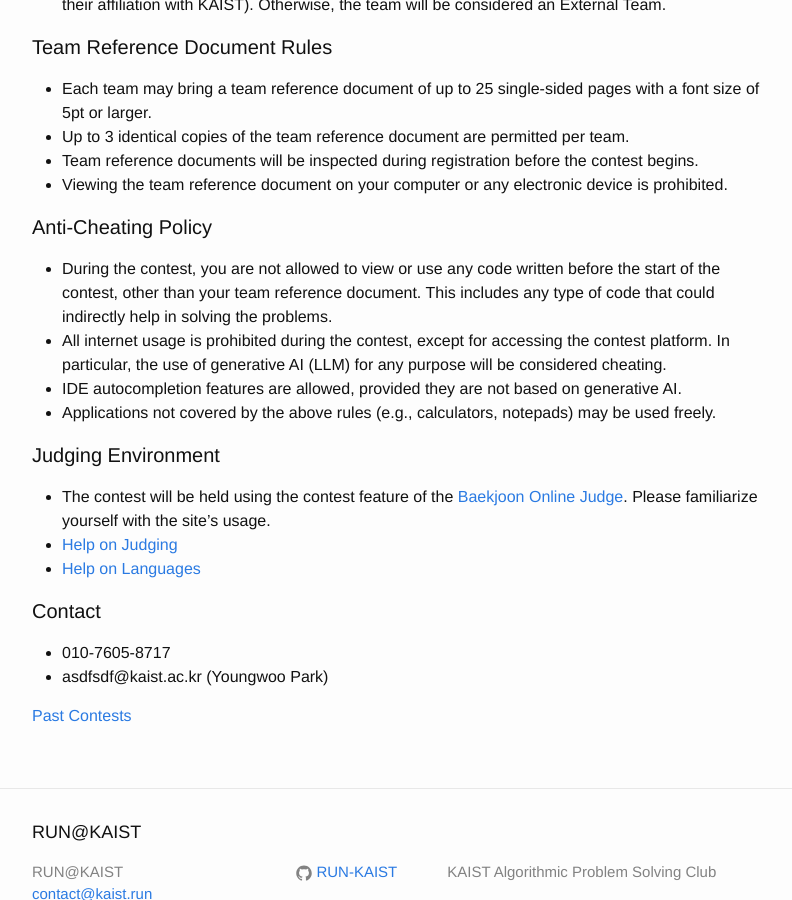
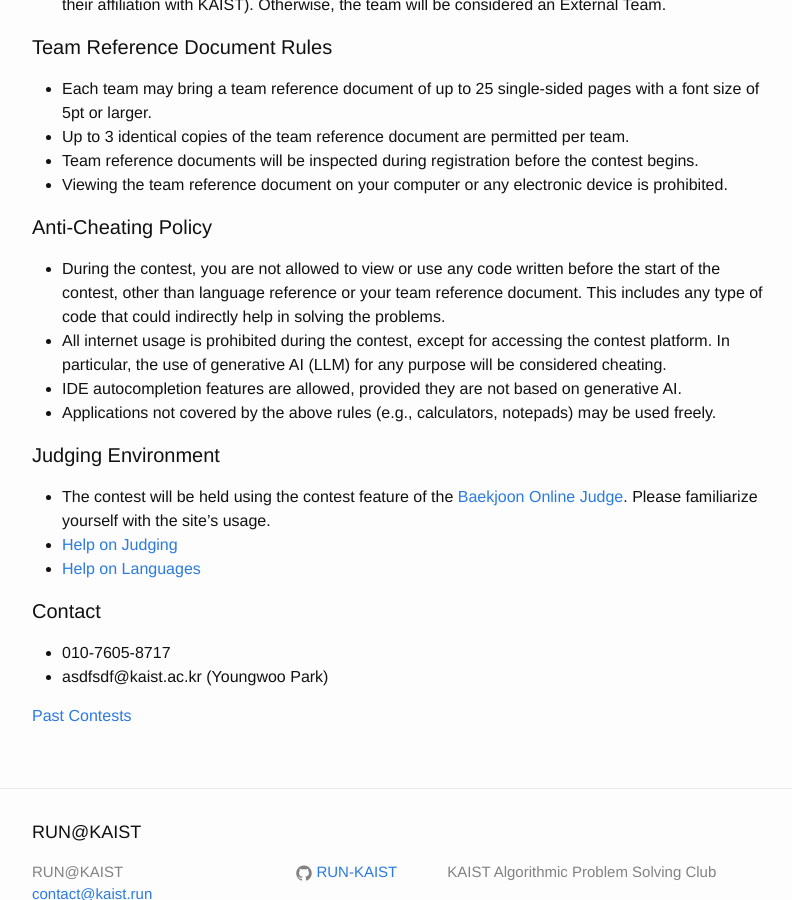
Before and after one commit to RUN-KAIST/kaist.run, a Jekyll site: the page built from contests/en.md, in a window 1280 px wide and 900 px high, scrolled down 2744 px. Shown: the whole window, without its empty margins (238-1030 px from the left). Built offline with Jekyll 4.4.1, drawn with Linux system fonts in a browser that asks for light colours.

Commit message:
Update en.md

```diff
--- a/contests/en.md
+++ b/contests/en.md
@@ -69,7 +69,7 @@ Special Prizes
 * Viewing the team reference document on your computer or any electronic device is prohibited.
 
 #### Anti-Cheating Policy
-* During the contest, you are not allowed to view or use any code written before the start of the contest, other than your team reference document. This includes any type of code that could indirectly help in solving the problems.
+* During the contest, you are not allowed to view or use any code written before the start of the contest, other than language reference or your team reference document. This includes any type of code that could indirectly help in solving the problems.
 * All internet usage is prohibited during the contest, except for accessing the contest platform. In particular, the use of generative AI (LLM) for any purpose will be considered cheating.
 * IDE autocompletion features are allowed, provided they are not based on generative AI.
 * Applications not covered by the above rules (e.g., calculators, notepads) may be used freely.
```
